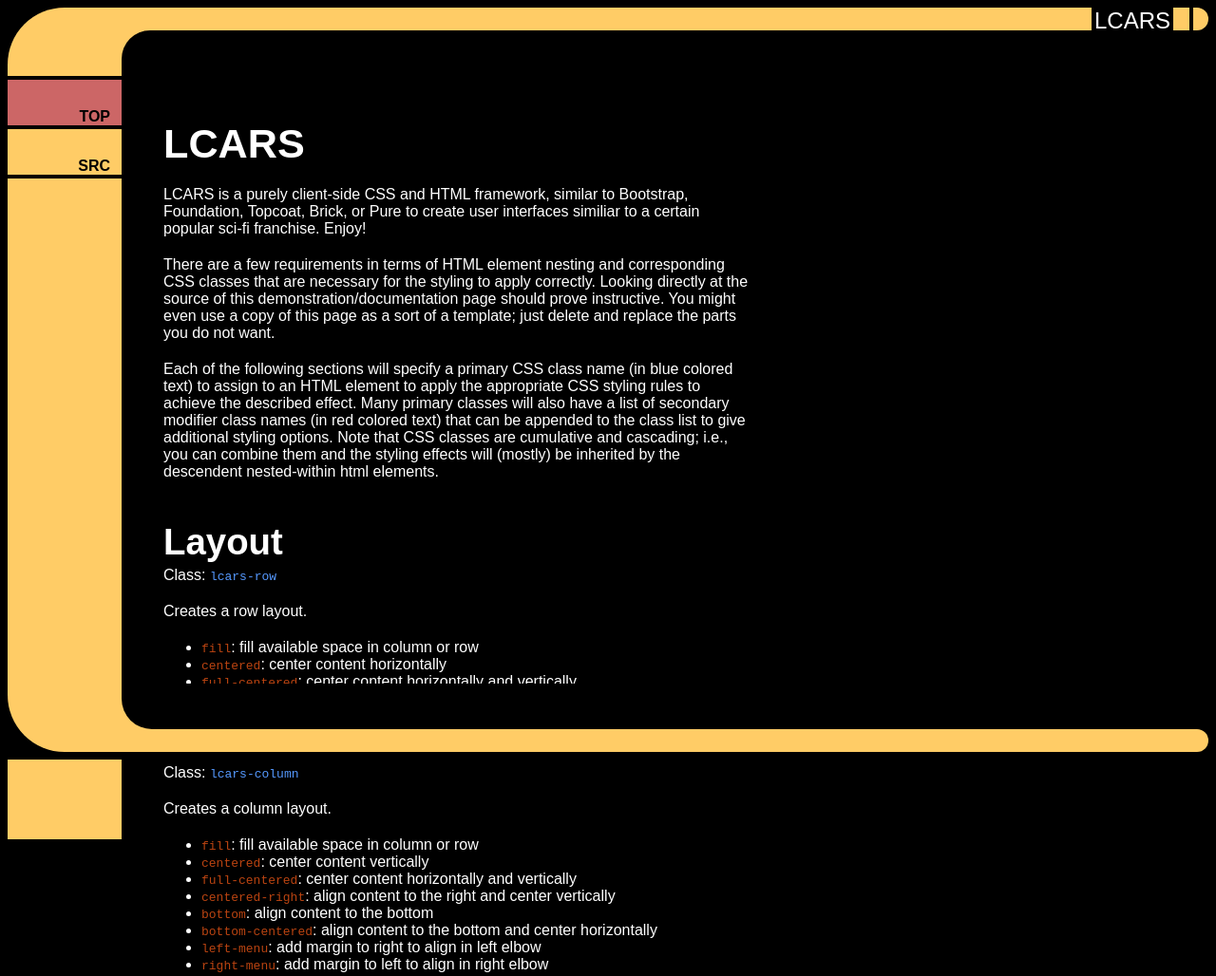
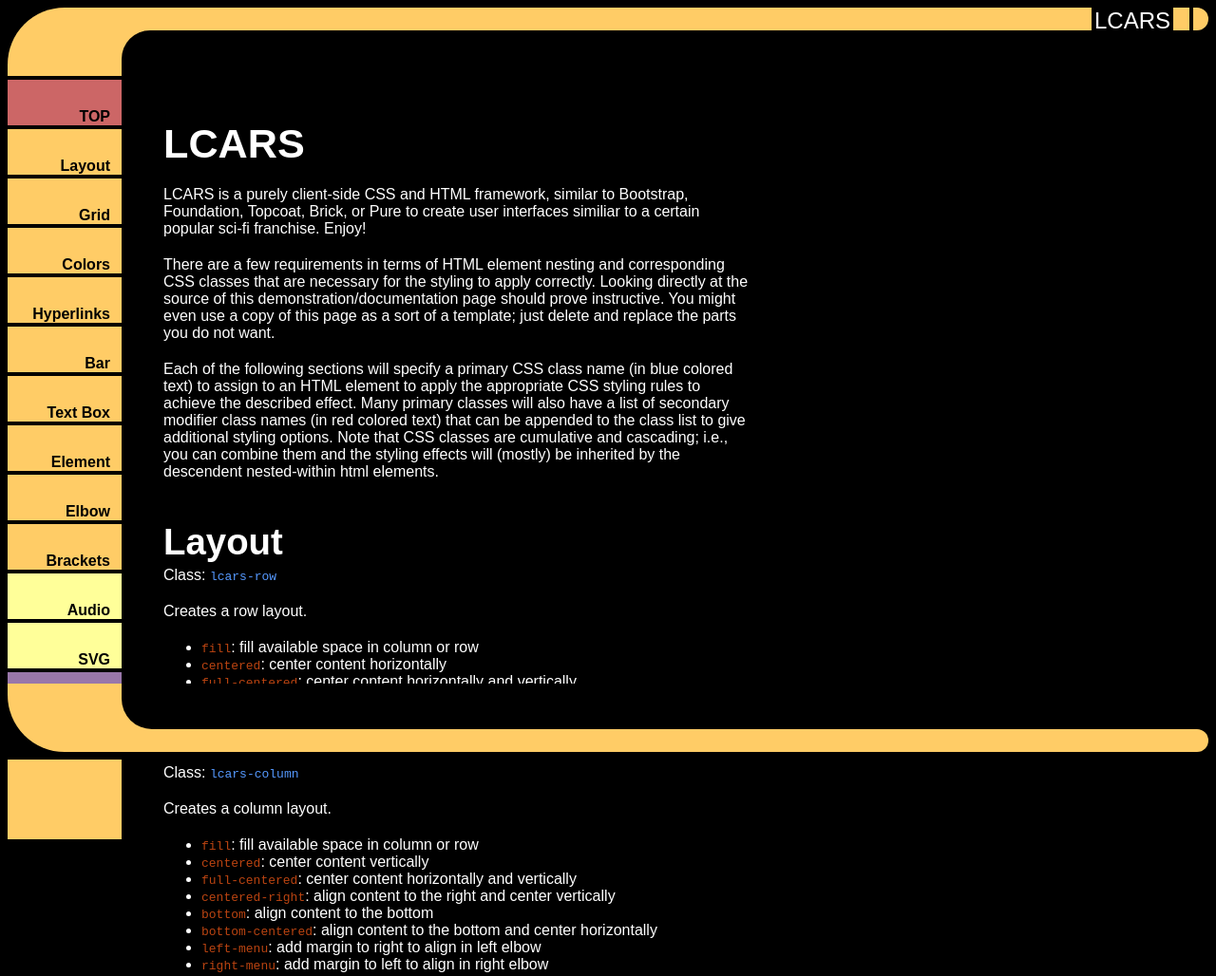
Before and after one commit to joernweissenborn/lcars, a website: page lcars/index.html in a window 1280 px wide. Shown: the top 1028 px of the page at 95% size. Drawn offline with Linux system fonts and the light colour scheme.

Commit message:
add navigation to demo

```diff
--- a/lcars/index.html
+++ b/lcars/index.html
@@ -42,7 +42,18 @@
 
 		<div id="left-menu" class="lcars-column start-space lcars-u-1">
 			<a href="#container"><div class="lcars-element button lcars-chestnut-rose-bg">TOP</div></a>
-			<a href="https://github.com/joernweissenborn/lcars"><div class="lcars-element button">SRC</div></a>
+			<a href="#h2-layout"><div class="lcars-element button">Layout</div></a>
+			<a href="#h2-grid"><div class="lcars-element button">Grid</div></a>
+			<a href="#h2-colors"><div class="lcars-element button">Colors</div></a>
+			<a href="#h2-hyperlinks"><div class="lcars-element button">Hyperlinks</div></a>
+			<a href="#h2-bar"><div class="lcars-element button">Bar</div></a>
+			<a href="#h2-textbox"><div class="lcars-element button">Text Box</div></a>
+			<a href="#h2-element"><div class="lcars-element button">Element</div></a>
+			<a href="#h2-elbow"><div class="lcars-element button">Elbow</div></a>
+			<a href="#h2-brackets"><div class="lcars-element button">Brackets</div></a>
+			<a href="#audio_section"><div class="lcars-element button lcars-pale-canary-bg">Audio</div></a>
+			<a href="#svg_section"><div class="lcars-element button lcars-pale-canary-bg">SVG</div></a>
+			<a href="https://github.com/joernweissenborn/lcars" target="_blank"><div class="lcars-element button lcars-lavender-purple-bg">SRC</div></a>
 			<!-- FILLER -->
 			<div class="lcars-bar lcars-u-1"></div>
 		</div>
@@ -76,7 +87,7 @@
 				</p>
 
 				<!-- LAYOUT -->
-				<h2>Layout</h2>
+				<h2 id="h2-layout">Layout</h2>
 
 				<span>Class: <pre class="lcars-dodger-blue-color">lcars-row</pre></span>
 				<p>
@@ -109,7 +120,7 @@
 				</p>
 
 				<!-- GRID -->
-				<h2>Grid</h2>
+				<h2 id="h2-grid">Grid</h2>
 
 				<p>
 				<a>LCARS has a strict grid layout system. Item sizes are set in multiples of unit size.</a>
@@ -156,7 +167,7 @@
 				</div>
 
 				<!-- COLORS  -->
-				<h2 id="colors">Colors</h2>
+				<h2 id="h2-colors">Colors</h2>
 
 				Colors can be set by adding the classes:
 				<p>
@@ -217,7 +228,7 @@
 
 
 				<!-- HYPERLINKS -->
-				<h2>Hyperlinks</h2>
+				<h2 id="h2-hyperlinks">Hyperlinks</h2>
 
 				<span>Class: <pre class="lcars-dodger-blue-color">:link :hover :focus :active :visited </pre> (but note that these are pseudo-classes, automatically applied by the web browser)</span>
 				<p>
@@ -228,7 +239,7 @@
 
 
 				<!-- Bar -->
-				<h2>Bar</h2>
+				<h2 id="h2-bar">Bar</h2>
 
 
 				<span>Class: <pre class="lcars-dodger-blue-color">lcars-bar</pre></span>
@@ -265,7 +276,7 @@
 				</p>
 
 				<!-- TEXT BOX -->
-				<h2>Text Box</h2>
+				<h2 id="h2-textbox">Text Box</h2>
 
 
 				<span>Class: <pre class="lcars-dodger-blue-color">lcars-text-box</pre></span>
@@ -288,7 +299,7 @@
 				</p>
 
 				<!-- ELEMENT -->
-				<h2>Element</h2>
+				<h2 id="h2-element">Element</h2>
 
 				<span>Class: <pre class="lcars-dodger-blue-color">lcars-element</pre></span>
 				<p>
@@ -348,7 +359,7 @@
 					</div>
 				</p>
 
-				<h2>Elbow</h2>
+				<h2 id="h2-elbow">Elbow</h2>
 
 				<span>Class: <pre class="lcars-dodger-blue-color">lcars-elbow</pre></span>
 				<p>
@@ -395,7 +406,7 @@
 					</div>
 				</p>
 
-				<h2>BRACKETS</h2>
+				<h2 id="h2-brackets">BRACKETS</h2>
 
 				<span>Class: <pre class="lcars-dodger-blue-color">lcars-bracket</pre></span>
 				<p>
```
